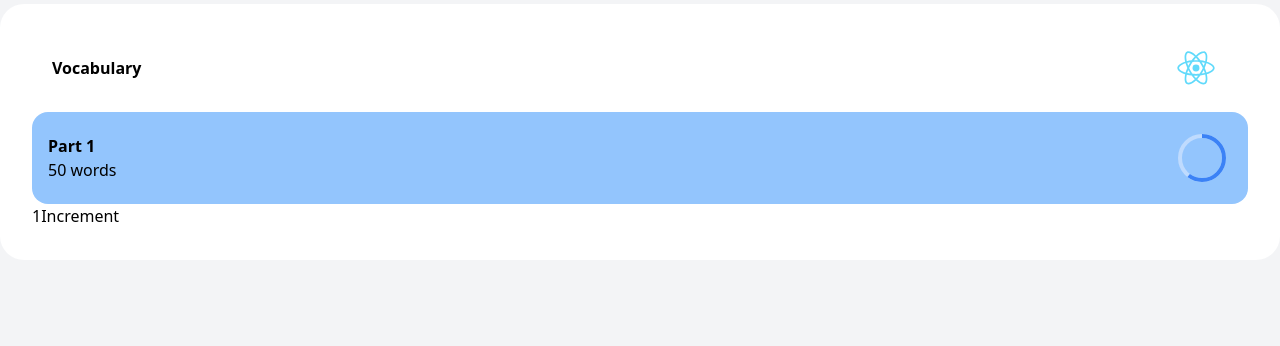
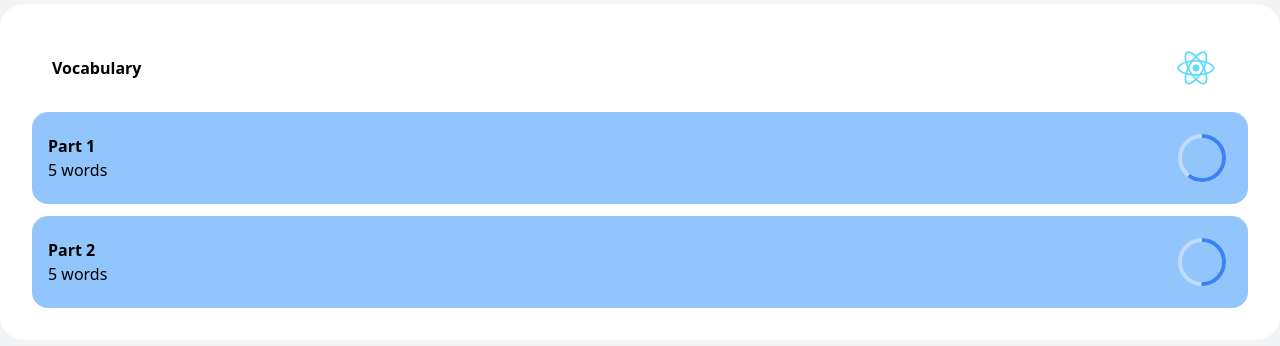
Before and after one commit to namdq2/voca-toeic, a React (Create React App) app: page / in a window 1280 px wide. Shown: the top 346 px of the page. Built offline with nearby package versions, Linux system fonts and the light colour scheme.

Commit message:
added vocabulary store

```diff
--- a/src/App.js
+++ b/src/App.js
@@ -11,7 +11,7 @@ function App() {
           <Route exact path="/">
             <Home />
           </Route>
-          <Route path="/practicing">
+          <Route path="/practicing/:id">
             <Practicing />
           </Route>
         </Switch>
--- a/src/components/header/index.js
+++ b/src/components/header/index.js
@@ -1,14 +1,17 @@
 import { Link } from "react-router-dom";
+import defaultLogo from '../../images/logo.svg';
 
 function Header(props) {
     const { title, logo } = props;
+    const realLogo = logo ? logo : defaultLogo;
+
     return (
         <div className="flex flex-row items-center pl-5 pr-5">
             <div className="flex-grow">
                 <Link to="/"><h1 className="font-bold">{title}</h1></Link>
             </div>
             <div>
-                <Link to="/"><img className="w-16 h-16" alt={title} src={logo} /></Link>
+                <Link to="/"><img className="w-16 h-16" alt={title} src={realLogo} /></Link>
             </div>
         </div>
     );
--- a/src/modules/home/index.js
+++ b/src/modules/home/index.js
@@ -2,29 +2,23 @@ import { Link } from 'react-router-dom';
 import Header from '../../components/header';
 import PartItem from '../../components/part-item';
 import QuestionContainer from '../../components/question-container';
-import logo from '../../images/logo.svg';
-import { increment } from '../../store/counter/counterSlice';
-import { useDispatch, useSelector } from 'react-redux';
+import { useSelector } from 'react-redux';
 
 function Home() {
-  const count = useSelector((state) => state.counter.value);
-  const dispatch = useDispatch();
+  const parts = useSelector((state) => state.vocabulary.data);
+
+  const partList = parts.map((part) =>
+    <Link to={"/practicing/" + part.id} key={part.id}>
+      <PartItem color="bg-blue-300" name={part.name} description={part.description} progress={part.progress} />
+    </Link>
+  );
 
   return (
     <div className="flex justify-center max-w">
       <div className="container ">
         <QuestionContainer>
-          <Header title="Vocabulary" logo={logo} />
-          <Link to="/practicing">
-            <PartItem color="bg-blue-300" name="Part 1" description="50 words" progress="60" />
-          </Link>
-          {count}
-          <button
-            aria-label="Increment value"
-            onClick={() => dispatch(increment())}
-          >
-            Increment
-            </button>
+          <Header title="Vocabulary" />
+          {partList}
         </QuestionContainer>
       </div>
     </div>
--- a/src/modules/practicing/index.js
+++ b/src/modules/practicing/index.js
@@ -2,12 +2,18 @@ import HeaderBack from '../../components/header/header-back';
 import QuestionContainer from '../../components/question-container';
 import Option from '../../components/option';
 import Word from '../../components/word';
+import { useParams } from 'react-router';
+import { useSelector } from 'react-redux';
 
 function Practicing() {
+    const parts = useSelector((state) => state.vocabulary.data);
+    const { id } = useParams();
+    const part = parts.find(x => x.id == id);
+
     return (
         <div className="flex justify-center max-w">
             <div className="container">
-                <HeaderBack title={"Part 1"}></HeaderBack>
+                <HeaderBack title={part.name}></HeaderBack>
                 <div className="p-2">
                     <QuestionContainer>
                         <div className="font-bold italic">What is this word mean?</div>
--- a/src/store/index.js
+++ b/src/store/index.js
@@ -1,8 +1,10 @@
 import { configureStore } from "@reduxjs/toolkit";
 import counterReducer from './counter/counterSlice';
+import vocabularyReducer from './vocabulary/vocabularySlice';
 
 export default configureStore({
     reducer: {
         counter: counterReducer,
+        vocabulary: vocabularyReducer,
     },
 });
--- /dev/null
+++ b/src/store/vocabulary/vocabularySlice.js
@@ -0,0 +1,73 @@
+import { createSlice } from "@reduxjs/toolkit";
+
+export const vocabularySlice = createSlice({
+    name: 'vocabulary',
+    initialState: {
+        data: [
+            {
+                id: 1,
+                name: "Part 1",
+                description: "5 words",
+                progress: 60,
+                words: [
+                    {
+                        id: 1,
+                        english: 'pointing',
+                        vietnamese: 'chỉ trỏ'
+                    },
+                    {
+                        id: 2,
+                        english: 'learning',
+                        vietnamese: 'tựa vào'
+                    },
+                    {
+                        id: 3,
+                        english: 'pass',
+                        vietnamese: 'vượt qua'
+                    },
+                    {
+                        id: 4,
+                        english: 'reach',
+                        vietnamese: 'với tới'
+                    }
+                ]
+            },
+            {
+                id: 2,
+                name: "Part 2",
+                description: "5 words",
+                progress: 50,
+                words: [
+                    {
+                        id: 1,
+                        english: 'pointing 2',
+                        vietnamese: 'chỉ trỏ'
+                    },
+                    {
+                        id: 2,
+                        english: 'learning 2',
+                        vietnamese: 'tựa vào'
+                    },
+                    {
+                        id: 3,
+                        english: 'pass 2',
+                        vietnamese: 'vượt qua'
+                    },
+                    {
+                        id: 4,
+                        english: 'reach 2',
+                        vietnamese: 'với tới'
+                    }
+                ]
+            }
+        ]
+    },
+    reducers: {
+        retrieve: (state) => {
+            console.log(state);
+        },
+    },
+})
+
+export const { retrieve } = vocabularySlice.actions;
+export default vocabularySlice.reducer;
```
